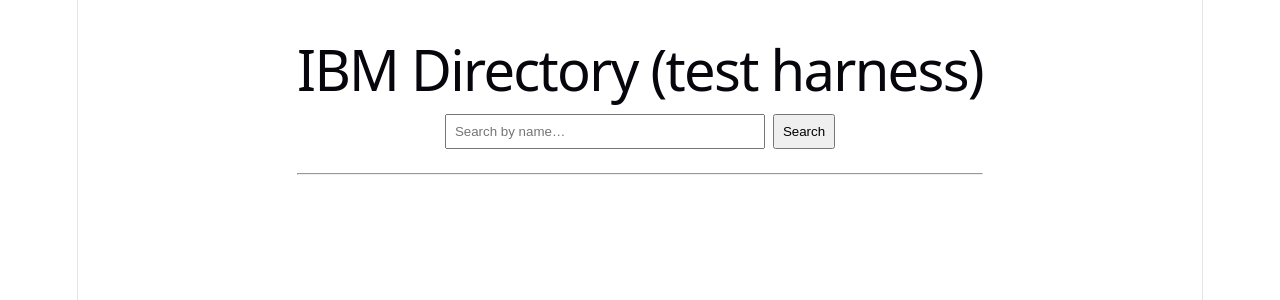
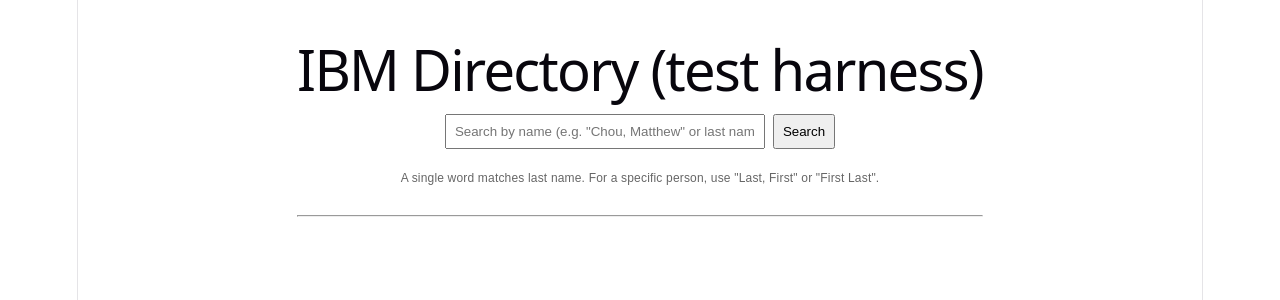
Before and after one commit to matthewvchou/ibm-networking-search-ai, a React (Vite) app in the folder frontend/: page / in a window 1280 px wide. Shown: the top 300 px of the page. Built offline with nearby package versions, Linux system fonts and the light colour scheme.

Commit message:
Fixes to search function

```diff
--- a/frontend/src/App.tsx
+++ b/frontend/src/App.tsx
@@ -86,7 +86,7 @@
         <input
           value={query}
           onChange={(e) => setQuery(e.target.value)}
-          placeholder="Search by name…"
+          placeholder='Search by name (e.g. "Chou, Matthew" or last name only)…'
           style={{ padding: 8, width: 300 }}
         />
         <button type="submit" style={{ padding: 8, marginLeft: 8 }}>
@@ -94,8 +94,19 @@
         </button>
       </form>
 
+      <p style={{ fontSize: 12, color: '#666' }}>
+        A single word matches last name. For a specific person, use "Last, First" or "First Last".
+      </p>
+
       {searchError && <p style={{ color: 'crimson' }}>{searchError}</p>}
-      {!searchError && results.length === 0 && query && <p>No results.</p>}
+      {!searchError && results.length === 0 && query && (
+        <p>
+          No results.
+          {!query.trim().includes(' ') && !query.trim().includes(',') && (
+            <> Try adding a first name, e.g. "{query.trim()} Firstname" or "{query.trim()}, Firstname".</>
+          )}
+        </p>
+      )}
 
       {results.length > 0 && (
         <>
```
Also changed, not shown: 1 other file (tests, documents, lock files or other folders).
